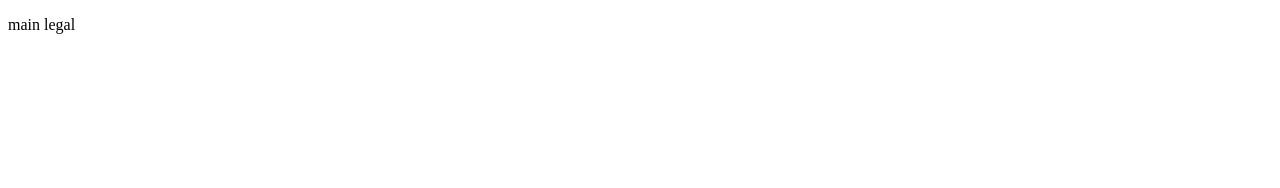
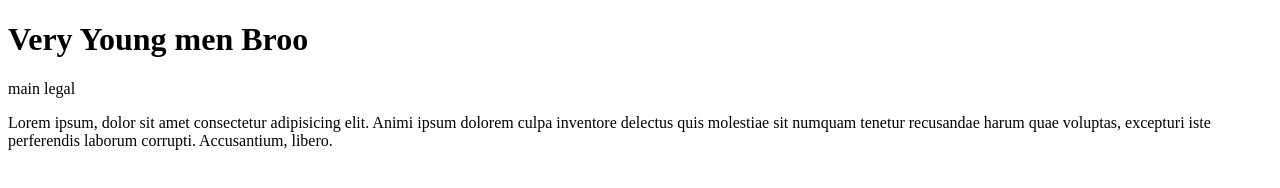
Before and after one commit to SergioErick/project-site-repository2, a plain HTML site: page index.html in a window 1280 px wide. Drawn offline with Linux system fonts and the light colour scheme.

Commit message:
New Contents
Muita porcaria

```diff
--- a/index.html
+++ b/index.html
@@ -3,9 +3,11 @@
 <head>
     <meta charset="UTF-8">
     <meta name="viewport" content="width=device-width, initial-scale=1.0">
-    <title>Document</title>
+    <title>Nice Tit Men</title>
 </head>
 <body>
+    <h1>Very Young men Broo</h1>
     <p>main legal</p>
+    <p>Lorem ipsum, dolor sit amet consectetur adipisicing elit. Animi ipsum dolorem culpa inventore delectus quis molestiae sit numquam tenetur recusandae harum quae voluptas, excepturi iste perferendis laborum corrupti. Accusantium, libero.</p>
 </body>
 </html>
```
